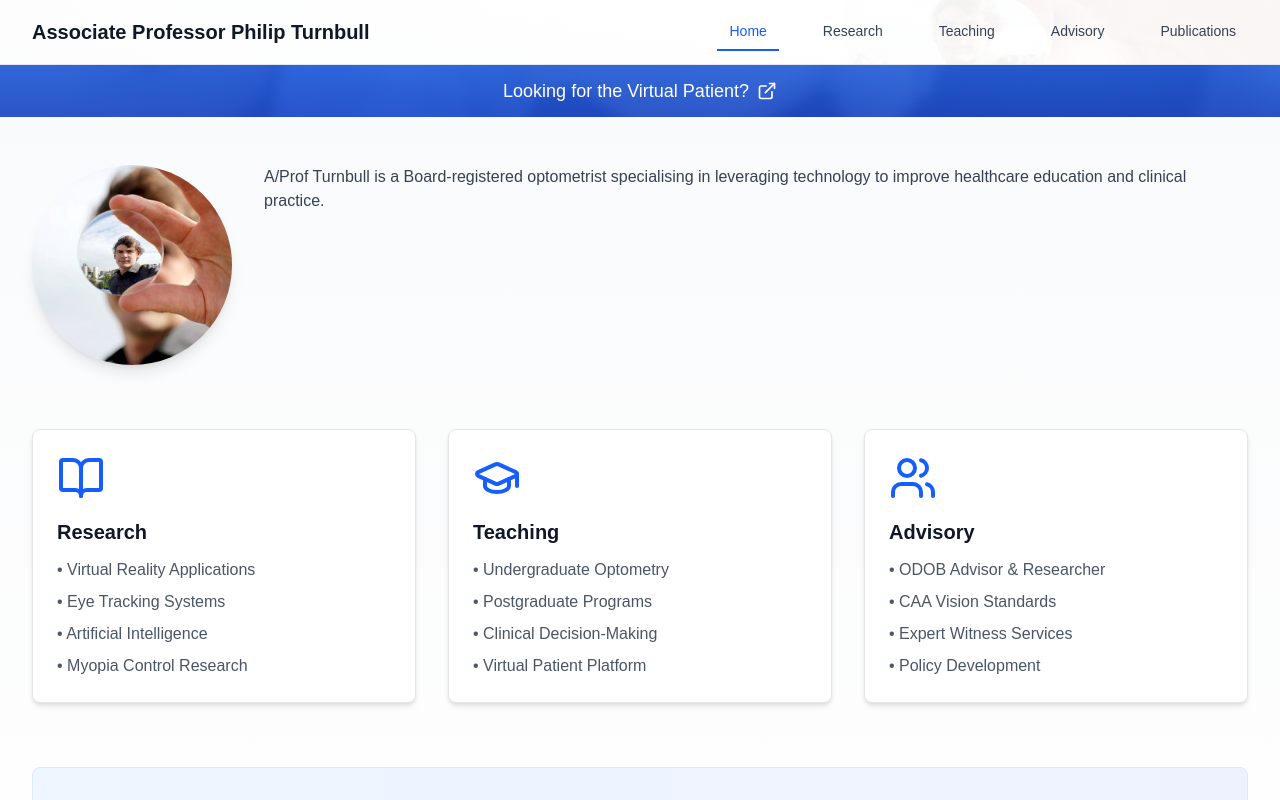
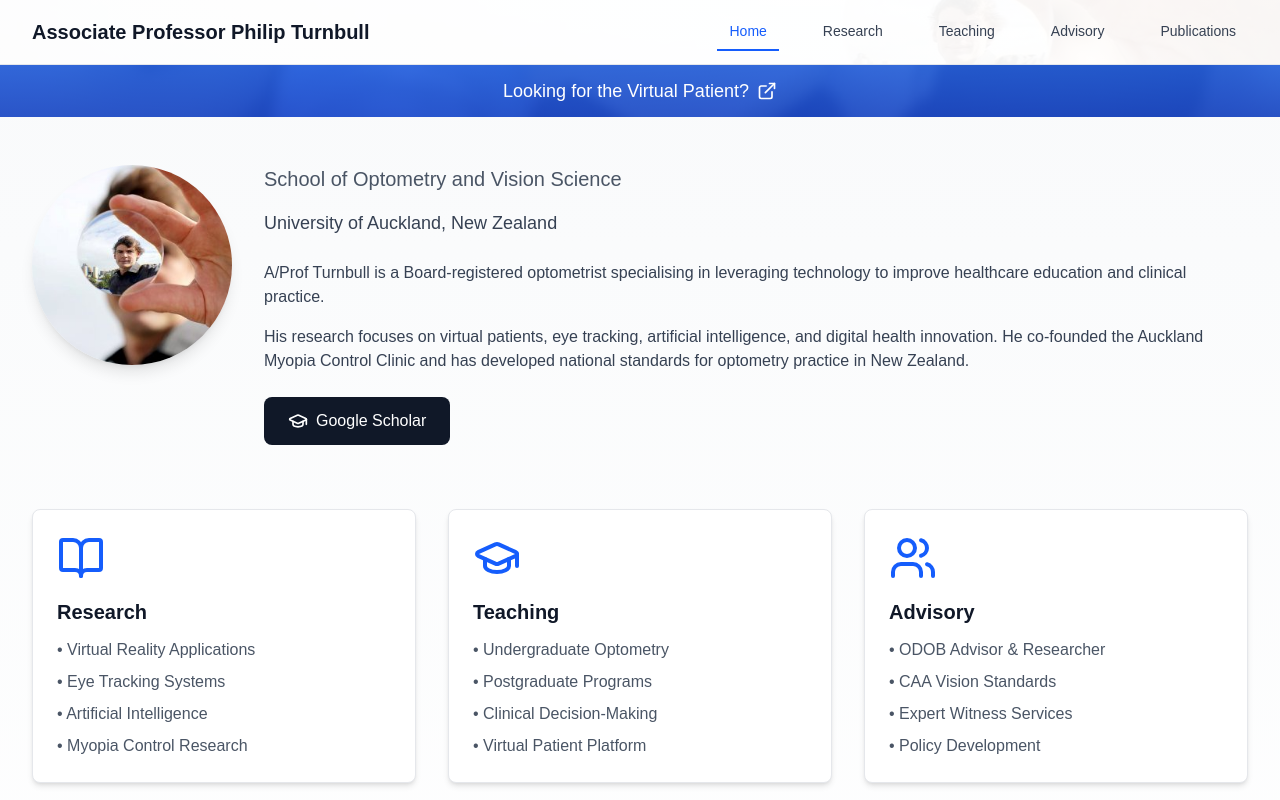
Before and after one commit to fillupt/Work-Website, a Next.js app: page / in a window 1280 px wide. Shown: the top 800 px of the page. Built offline with nearby package versions, Linux system fonts and the light colour scheme.

Commit message:
Expand homepage bio to better balance with profile photo

```diff
--- a/app/page.tsx
+++ b/app/page.tsx
@@ -34,10 +34,30 @@ export default function Home() {
               />
             </div>
             <div className="flex-1">
-              <p className="text-gray-700 mb-6">
+              <p className="text-xl text-gray-600 mb-4">
+                School of Optometry and Vision Science
+              </p>
+              <p className="text-lg text-gray-700 mb-6">
+                University of Auckland, New Zealand
+              </p>
+              <p className="text-gray-700 mb-4">
                 A/Prof Turnbull is a Board-registered optometrist specialising in
                 leveraging technology to improve healthcare education and clinical practice.
               </p>
+              <p className="text-gray-700 mb-6">
+                His research focuses on virtual patients, eye tracking, artificial intelligence,
+                and digital health innovation. He co-founded the Auckland Myopia Control Clinic
+                and has developed national standards for optometry practice in New Zealand.
+              </p>
+              <Link
+                href="https://scholar.google.com/citations?user=x8jeZnwAAAAJ&hl=en"
+                target="_blank"
+                rel="noopener noreferrer"
+                className="inline-flex items-center gap-2 bg-gray-900 text-white px-6 py-3 rounded-lg hover:bg-gray-800 transition-colors"
+              >
+                <GraduationCap className="w-5 h-5" />
+                Google Scholar
+              </Link>
             </div>
           </div>
         </section>
```
